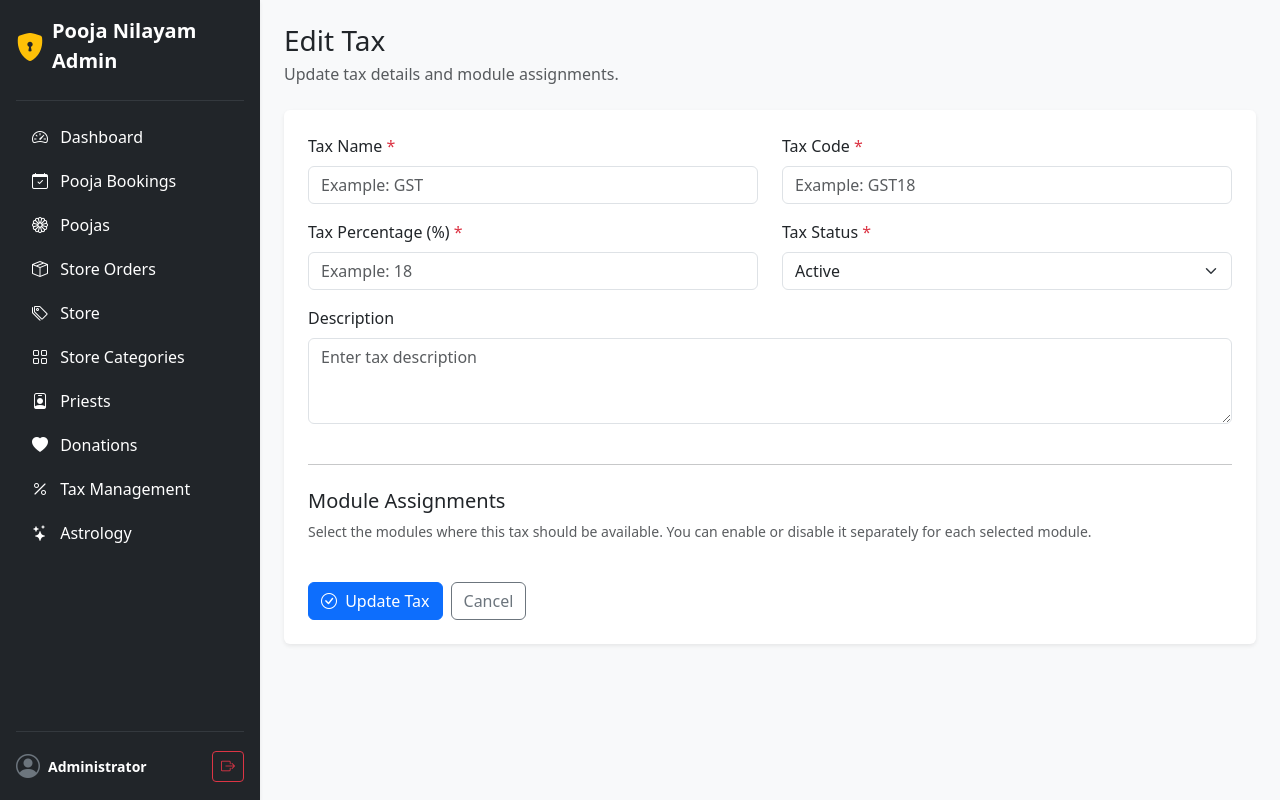
After one commit to mahendravarmanmv/poojanilayam-admin, a Laravel app: template resources/views/admin/taxes/edit.blade.php in a window 1280 px wide. The commit adds this page. Run offline with Laravel 12, Linux system fonts and the light colour scheme; the template is opened without the code that fills it, so the values that code supplies are empty.

Commit message:
updates.

```diff
--- a/resources/views/admin/layouts/app.blade.php
+++ b/resources/views/admin/layouts/app.blade.php
@@ -70,21 +70,27 @@
                     <i class="bi bi-heart-fill me-2"></i> Donations
                 </a>
             </li>
+			<li>
+			<a href="{{ route('admin.taxes.index') }}"
+			class="nav-link text-white {{ request()->routeIs('admin.taxes.*') ? 'active bg-primary' : '' }}">
+			<i class="bi bi-percent me-2"></i> Tax Management
+			</a>
+			</li>
             {{-- <li>
                 <a href="{{ route('admin.temples.index') }}" class="nav-link text-white {{ request()->routeIs('admin.temples.*') ? 'active bg-primary' : '' }}">
                     <i class="bi bi-bank me-2"></i> Temples
                 </a>
-            </li>
+            </li> --}}
             <li>
                 <a href="{{ route('admin.astrology.index') }}" class="nav-link text-white {{ request()->routeIs('admin.astrology.*') ? 'active bg-primary' : '' }}">
-                    <i class="bi bi-stars me-2"></i> Astrology Sessions
+                    <i class="bi bi-stars me-2"></i> Astrology
                 </a>
             </li>
-            <li>
+            {{-- <li>
                 <a href="{{ route('admin.digital-poojas.index') }}" class="nav-link text-white {{ request()->routeIs('admin.digital-poojas.*') ? 'active bg-primary' : '' }}">
                     <i class="bi bi-camera-video me-2"></i> Digital & Live Poojas
                 </a>
-            </li>
+            </li> --}}
             {{-- <li>
                 <a href="{{ route('admin.settlements.index') }}" class="nav-link text-white {{ request()->routeIs('admin.settlements.*') ? 'active bg-primary' : '' }}">
                     <i class="bi bi-wallet2 me-2"></i> Finance & Payouts
--- /dev/null
+++ b/resources/views/admin/taxes/_form.blade.php
@@ -0,0 +1,154 @@
+
+@php
+    $selectedModules = old(
+        'modules',
+        isset($tax) ? $tax->modules->pluck('module')->toArray() : []
+    );
+
+    $enabledModules = old(
+        'module_enabled',
+        isset($tax)
+            ? $tax->modules->where('is_enabled', true)->pluck('module')->toArray()
+            : $selectedModules
+    );
+@endphp
+
+<div class="row">
+
+    <div class="col-md-6 mb-3">
+        <label class="form-label">Tax Name <span class="text-danger">*</span></label>
+        <input type="text"
+               name="name"
+               class="form-control"
+               value="{{ old('name', $tax->name ?? '') }}"
+               placeholder="Example: GST"
+               required>
+    </div>
+
+    <div class="col-md-6 mb-3">
+        <label class="form-label">Tax Code <span class="text-danger">*</span></label>
+        <input type="text"
+               name="code"
+               class="form-control"
+               value="{{ old('code', $tax->code ?? '') }}"
+               placeholder="Example: GST18"
+               required>
+    </div>
+
+    <div class="col-md-6 mb-3">
+        <label class="form-label">Tax Percentage (%) <span class="text-danger">*</span></label>
+        <input type="number"
+               name="percentage"
+               class="form-control"
+               value="{{ old('percentage', $tax->percentage ?? '') }}"
+               min="0"
+               max="100"
+               step="0.01"
+               placeholder="Example: 18"
+               required>
+    </div>
+
+    <div class="col-md-6 mb-3">
+        <label class="form-label">Tax Status <span class="text-danger">*</span></label>
+        <select name="is_active" class="form-select" required>
+            <option value="1" {{ (string) old('is_active', isset($tax) ? (int) $tax->is_active : 1) === '1' ? 'selected' : '' }}>
+                Active
+            </option>
+            <option value="0" {{ (string) old('is_active', isset($tax) ? (int) $tax->is_active : 1) === '0' ? 'selected' : '' }}>
+                Inactive
+            </option>
+        </select>
+    </div>
+
+    <div class="col-12 mb-3">
+        <label class="form-label">Description</label>
+        <textarea name="description"
+                  class="form-control"
+                  rows="3"
+                  placeholder="Enter tax description">{{ old('description', $tax->description ?? '') }}</textarea>
+    </div>
+
+</div>
+
+<hr class="my-4">
+
+<h5 class="mb-2">Module Assignments</h5>
+<p class="text-muted small">
+    Select the modules where this tax should be available.
+    You can enable or disable it separately for each selected module.
+</p>
+
+<div class="row">
+
+    @foreach($modules as $key => $label)
+        <div class="col-md-6 col-lg-3 mb-3">
+            <div class="border rounded p-3 h-100">
+
+                <div class="form-check mb-2">
+                    <input type="checkbox"
+                           name="modules[]"
+                           value="{{ $key }}"
+                           id="module_{{ $key }}"
+                           class="form-check-input module-checkbox"
+                           {{ in_array($key, $selectedModules) ? 'checked' : '' }}>
+
+                    <label class="form-check-label fw-semibold"
+                           for="module_{{ $key }}">
+                        {{ $label }}
+                    </label>
+                </div>
+
+                <div class="form-check module-enable-wrapper"
+                     id="enable_wrapper_{{ $key }}"
+                     style="{{ in_array($key, $selectedModules) ? '' : 'display:none;' }}">
+
+                    <input type="checkbox"
+                           name="module_enabled[]"
+                           value="{{ $key }}"
+                           id="enable_{{ $key }}"
+                           class="form-check-input"
+                           {{ in_array($key, $enabledModules) ? 'checked' : '' }}>
+
+                    <label class="form-check-label small"
+                           for="enable_{{ $key }}">
+                        Enable tax for this module
+                    </label>
+                </div>
+
+            </div>
+        </div>
+    @endforeach
+
+</div>
+
+<div class="d-flex gap-2 mt-4">
+    <button type="submit" class="btn btn-primary">
+        <i class="bi bi-check-circle me-1"></i> {{ $buttonText }}
+    </button>
+
+    <a href="{{ route('admin.taxes.index') }}" class="btn btn-outline-secondary">
+        Cancel
+    </a>
+</div>
+
+@push('scripts')
+<script>
+document.addEventListener('DOMContentLoaded', function () {
+    document.querySelectorAll('.module-checkbox').forEach(function (checkbox) {
+        checkbox.addEventListener('change', function () {
+            const module = this.value;
+            const wrapper = document.getElementById('enable_wrapper_' + module);
+            const enableCheckbox = document.getElementById('enable_' + module);
+
+            if (this.checked) {
+                wrapper.style.display = '';
+                enableCheckbox.checked = true;
+            } else {
+                wrapper.style.display = 'none';
+                enableCheckbox.checked = false;
+            }
+        });
+    });
+});
+</script>
+@endpush
--- /dev/null
+++ b/resources/views/admin/taxes/edit.blade.php
@@ -0,0 +1,29 @@
+
+@extends('admin.layouts.app')
+
+@section('title', 'Edit Tax')
+
+@section('content')
+
+<div class="mb-4">
+    <h3 class="mb-1">Edit Tax</h3>
+    <p class="text-muted mb-0">Update tax details and module assignments.</p>
+</div>
+
+<div class="card border-0 shadow-sm">
+    <div class="card-body p-4">
+
+        <form action="{{ route('admin.taxes.update', $tax->id) }}" method="POST">
+            @csrf
+            @method('PUT')
+
+            @include('admin.taxes._form', [
+                'buttonText' => 'Update Tax'
+            ])
+
+        </form>
+
+    </div>
+</div>
+
+@endsection
--- a/routes/web.php
+++ b/routes/web.php
@@ -12,13 +12,14 @@ use App\Http\Controllers\Admin\{
     AdminPujariVerificationController,
 	AdminPujariServiceController,
 	AdminPujariAvailabilityController,
-    AdminTempleController,
+    //AdminTempleController,
     AdminAstrologyController,
     AdminDigitalPoojaController,
     AdminSettlementController,
     AdminSupportController,
     AdminCmsController,
 	AdminDonationController,
+	AdminTaxController,
 	AdminReviewController,
 	AdminDonationTypeController
 };
@@ -55,6 +56,10 @@ Route::middleware(['web', 'admin'])->prefix('admin')->name('admin.')->group(func
 	// Donations Management
 	Route::resource('donations', AdminDonationController::class)
 	->only(['index', 'show']);
+
+	// Tax Management
+	Route::resource('taxes', AdminTaxController::class)
+	->except(['show']);
 
 	// Donation Types Management
     Route::resource('donation-types', AdminDonationTypeController::class)
@@ -135,8 +140,8 @@ Route::middleware(['web', 'admin'])->prefix('admin')->name('admin.')->group(func
 	)->name('verifications.pujaris.availability.destroy');
 
     // Temples & Verification
-    Route::resource('temples', AdminTempleController::class)->only(['index', 'show']);
-    Route::post('temples/{temple}/verify', [AdminTempleController::class, 'verify'])->name('temples.verify');
+    /*Route::resource('temples', AdminTempleController::class)->only(['index', 'show']);
+    Route::post('temples/{temple}/verify', [AdminTempleController::class, 'verify'])->name('temples.verify');*/
 
     // Astrology Consultations
     Route::resource('astrology', AdminAstrologyController::class)->only(['index', 'show']);
```
Also changed, not shown: app/Http/Controllers/Admin/AdminTaxController.php (added, +180 -0 lines), app/Models/Tax.php (added, +26 -0 lines), app/Models/TaxModule.php (added, +25 -0 lines), resources/views/admin/taxes/create.blade.php (added, +28 -0 lines), resources/views/admin/taxes/index.blade.php (added, +110 -0 lines).
